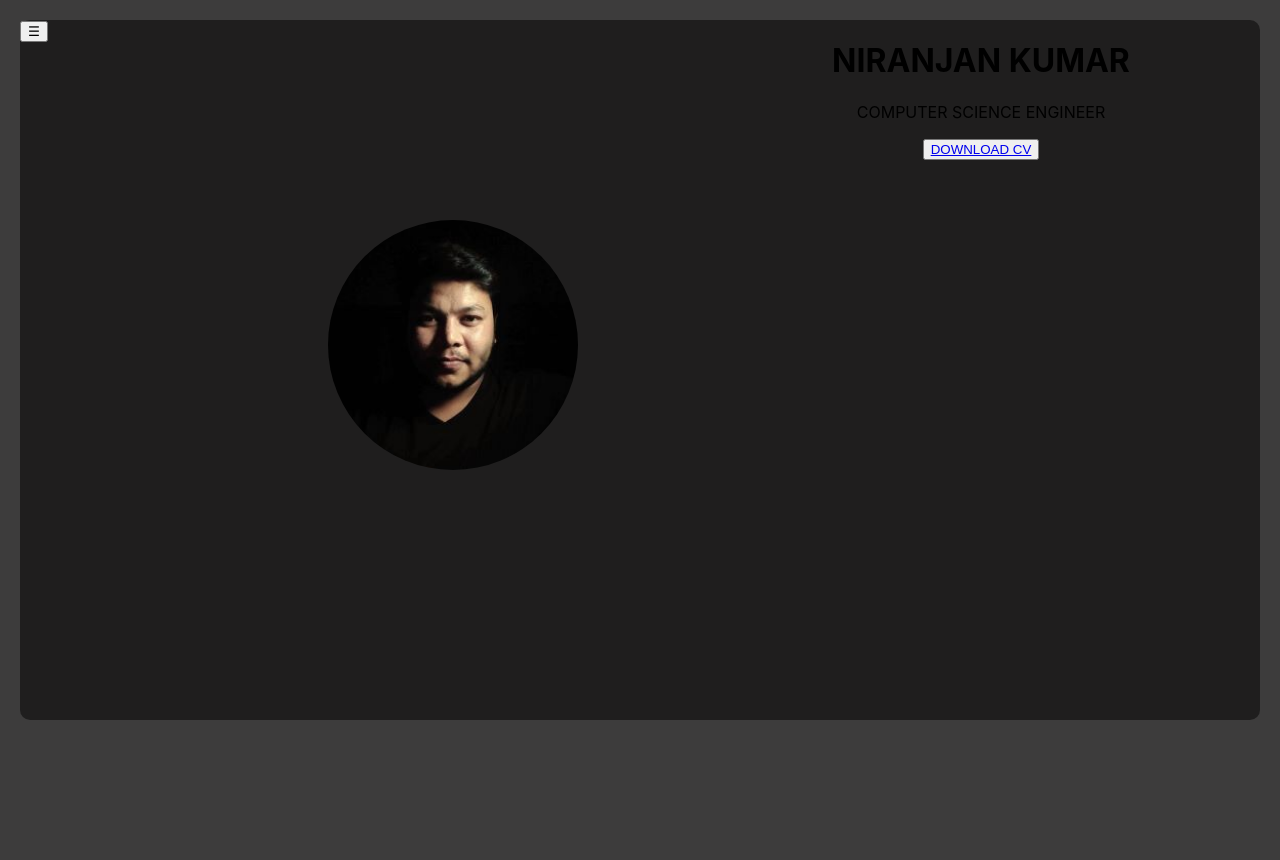
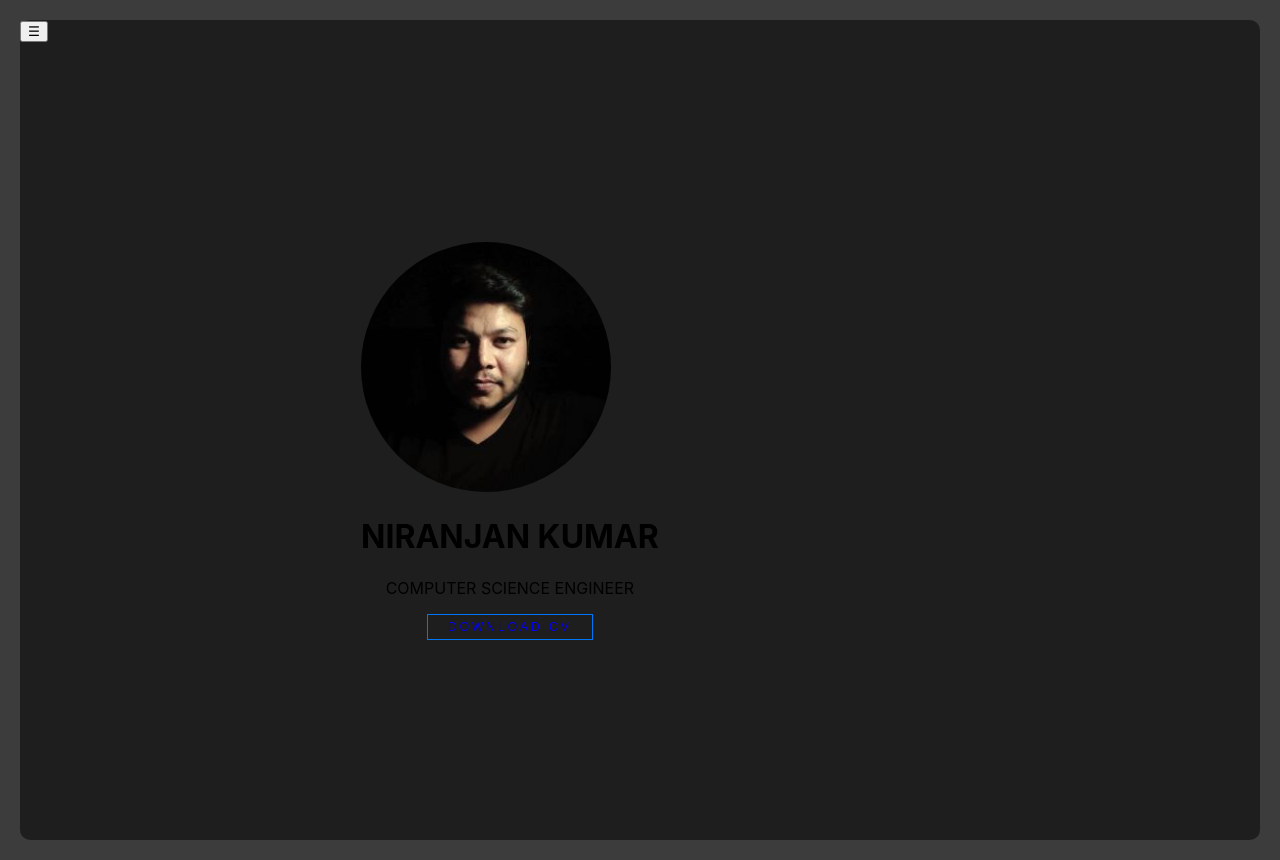
Before and after one commit to Niranjan2257/react_portfolio, a React (Create React App) app: page / in a window 1280 px wide. Before the commit the page ends 800 px from the top, so only its background shows below. Built offline with nearby package versions, Linux system fonts and the light colour scheme.

Commit message:
first page aligned

```diff
--- a/src/App.css
+++ b/src/App.css
@@ -1,6 +1,4 @@
 .avatar {
-  float: right;
-  margin-top: 200px;
   width: 250px;
   height: 250px;
   border-radius: 50%;
@@ -11,25 +9,49 @@
   align-items: center;
   margin: 20px;
   width: inherit;
-  height: 700px;
+  height: initial;
   border-radius: 10px;
 }
 .profile_text{
   font-size: 20px ;
+  width: 60%;
   color: rgb(46, 239, 223);
+  padding: 40px;
+  display: inline;
+}
+.profile{
+  margin: auto;
+  width: 45%;
+  padding: 200px 0px;
   align-items: center;
-  margin: auto;
-  float: left;
+  display: flex;
+  column-gap: 60px;
+  flex-wrap: wrap;
 }
-
+.profile_pic{
+  padding: 20px;
+}
 body{
   background-color: rgb(61, 60, 60);
 }
-.prfile_page1{
-  width: 45%;
-  float: left;
+.openbtn {
+  font-size: 20px;
+  cursor: pointer;
+  background-color:inherit;
+  color: white;
+  padding: 10px 15px;
+  border: none;
+ }
+ .resume{
+  border: 1px solid #0075f6;
+  color: rgb(39, 107, 128);
+  padding: 5px 20px;
+  text-transform: uppercase;
+  background-color: Transparent;
+  font-size: 12px;
+  letter-spacing: 3px;
+  align-content: center;
 }
-.prfile_page2{
-  width: 45%;
-  float: right;
+.resume a{
+  text-decoration: none;
 }
--- a/src/component/FirstPage.js
+++ b/src/component/FirstPage.js
@@ -4,14 +4,17 @@ import profile from './image/profile.jpg'
 export default function FirstPage() {
   return (
     <div className="profile_page" id="home">
-    <div className='prfile_page1'>
-        <button classname="openbtn" onclick="openNav()">☰</button>
-        <img src={profile} className="avatar" alt='profile'/></div>
-    <div className='prfile_page2'>
+      <button classname="openbtn" onclick="openNav()">☰</button>
+      <div className='profile'>
+        <div>
+            <img src={profile} className="avatar" alt='profile'/></div>
+        <div>
         <div classname="profile_text"><center><h1>NIRANJAN KUMAR</h1>
-            <p>COMPUTER SCIENCE ENGINEER</p>
-            <button className="resume"><a href="./Resume.pdf" download>DOWNLOAD CV</a></button></center>
+                <p>COMPUTER SCIENCE ENGINEER</p>
+                <button className="resume"><a href="./Resume.pdf" download>DOWNLOAD CV</a></button></center>
         </div>
+      </div>
+
     </div>
 </div>
   )
```
